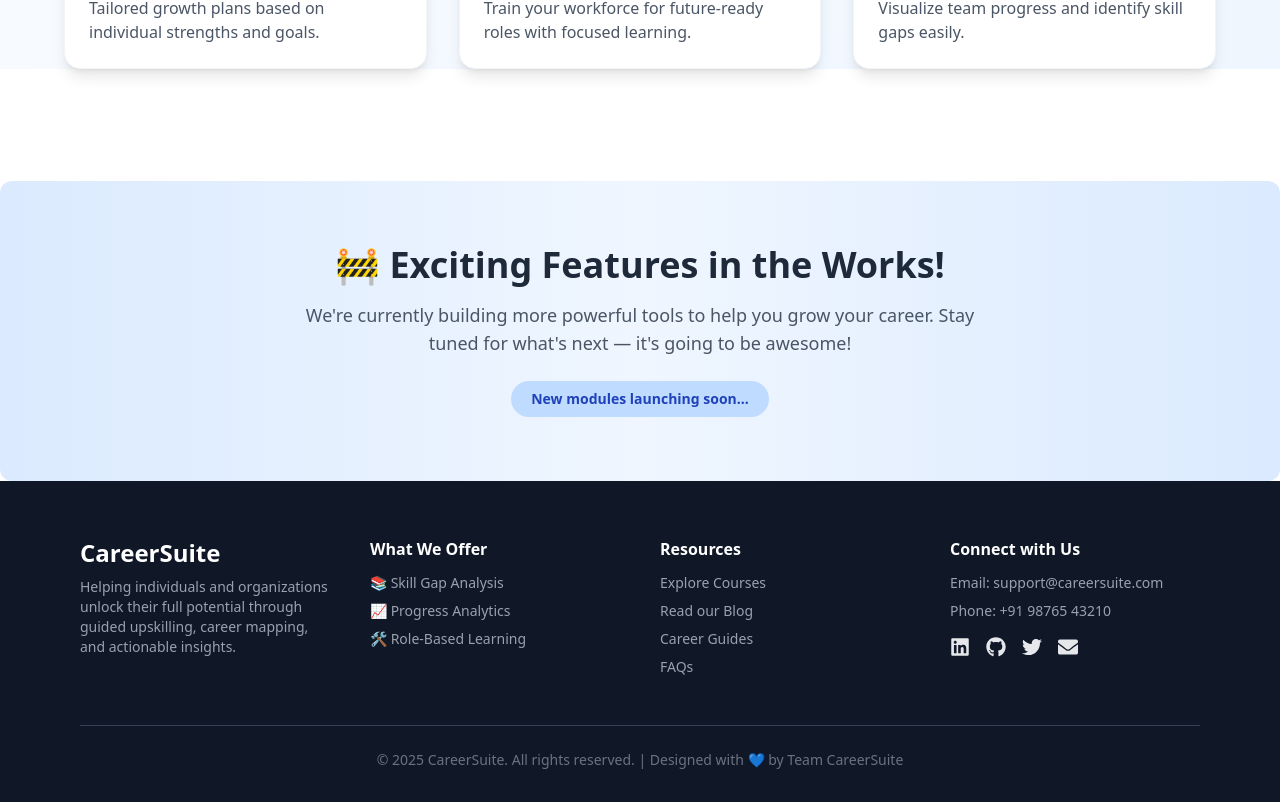
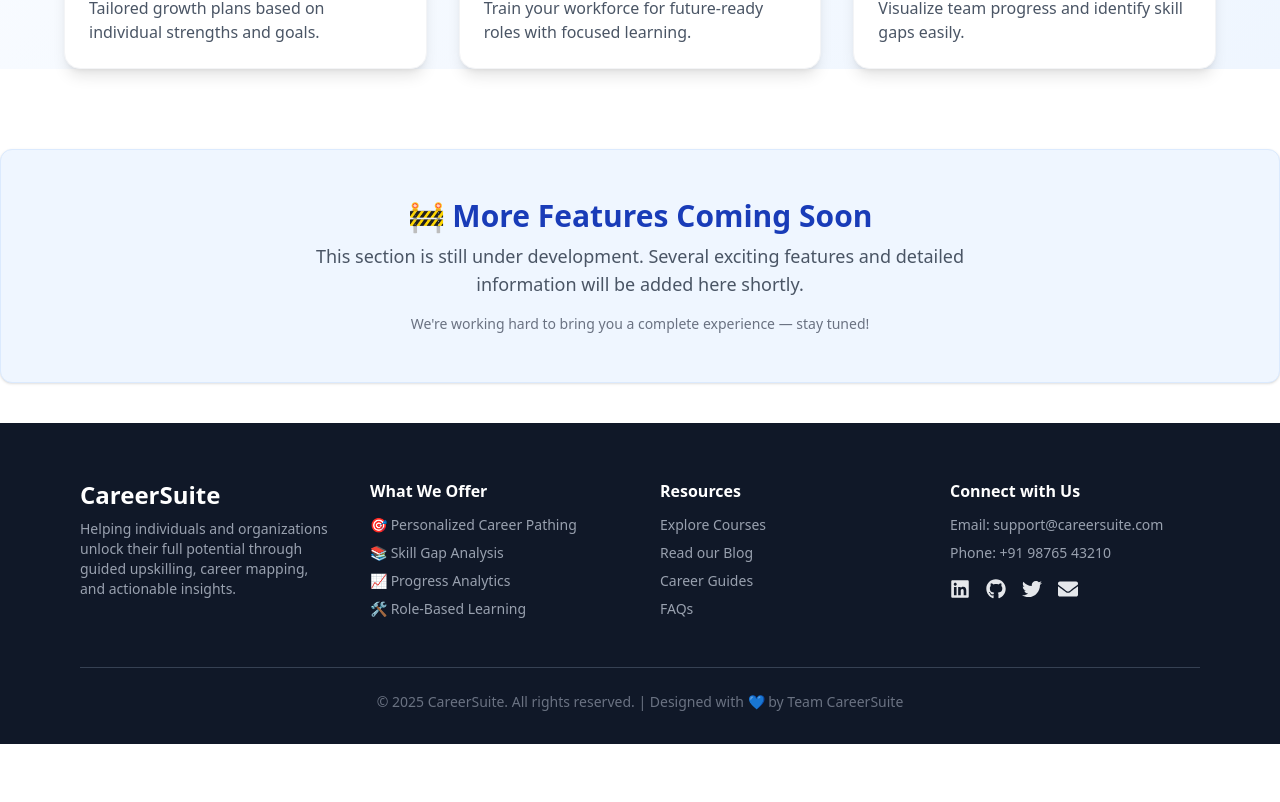
Before and after one commit to irshad-alam-irish/CareerSuite, a React (Vite) app: page / in a window 1280 px wide. Shown: the part 1357-2159 px from the top of the page. After the commit the page ends 2101 px from the top, so only its background shows below. Built offline with nearby package versions, Linux system fonts and the light colour scheme.

Commit message:
comming soon features

```diff
--- a/src/Components/ComingSoonSection.jsx
+++ b/src/Components/ComingSoonSection.jsx
@@ -3,24 +3,21 @@ import { motion } from "framer-motion";
 export default function ComingSoonSection() {
     return (
         <motion.section
-            initial={{ opacity: 0, y: 40 }}
+            initial={{ opacity: 0, y: 30 }}
             whileInView={{ opacity: 1, y: 0 }}
-            transition={{ duration: 0.8 }}
+            transition={{ duration: 0.6 }}
             viewport={{ once: true }}
-            className="mt-28 px-6 py-16 bg-gradient-to-r from-blue-100 via-blue-50 to-blue-100 rounded-xl text-center"
+            className="mt-20 mb-10 px-6 py-12 text-center bg-blue-50 border border-blue-100 rounded-xl shadow-sm"
         >
-            <h2 className="text-3xl md:text-4xl font-extrabold text-gray-800 mb-4">
-                🚧 Exciting Features in the Works!
+            <h2 className="text-2xl md:text-3xl font-semibold text-blue-800 mb-2">
+                🚧 More Features Coming Soon
             </h2>
-            <p className="text-gray-600 max-w-2xl mx-auto text-lg">
-                We're currently building more powerful tools to help you grow your career.
-                Stay tuned for what's next — it's going to be awesome!
+            <p className="text-gray-600 max-w-2xl mx-auto text-base md:text-lg">
+                This section is still under development. Several exciting features and detailed information will be added here shortly.
             </p>
-            <div className="mt-6">
-                <span className="inline-block px-5 py-2 text-sm font-semibold text-blue-800 bg-blue-200 rounded-full animate-pulse">
-                    New modules launching soon...
-                </span>
-            </div>
+            <p className="text-sm text-gray-500 mt-4">
+                We're working hard to bring you a complete experience — stay tuned!
+            </p>
         </motion.section>
     );
 }
--- a/src/Components/Footer.jsx
+++ b/src/Components/Footer.jsx
@@ -23,7 +23,7 @@ export default function Footer() {
                 <div>
                     <h3 className="font-semibold text-white mb-3">What We Offer</h3>
                     <ul className="text-sm space-y-2 text-gray-400">
-                        {/* <li>🎯 Personalized Career Pathing</li> */}
+                        <li>🎯 Personalized Career Pathing</li>
                         <li>📚 Skill Gap Analysis</li>
                         {/* <li>🤝 Mentor Matching</li> */}
                         <li>📈 Progress Analytics</li>
```
